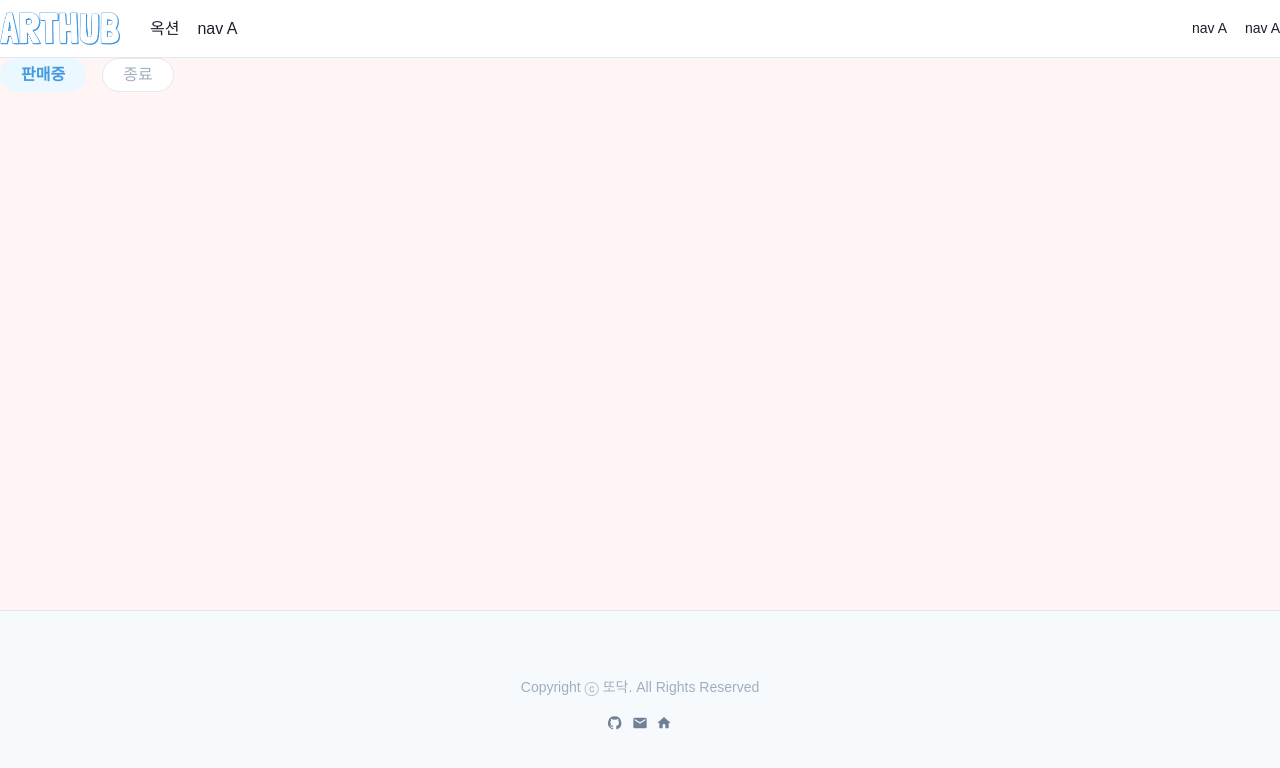
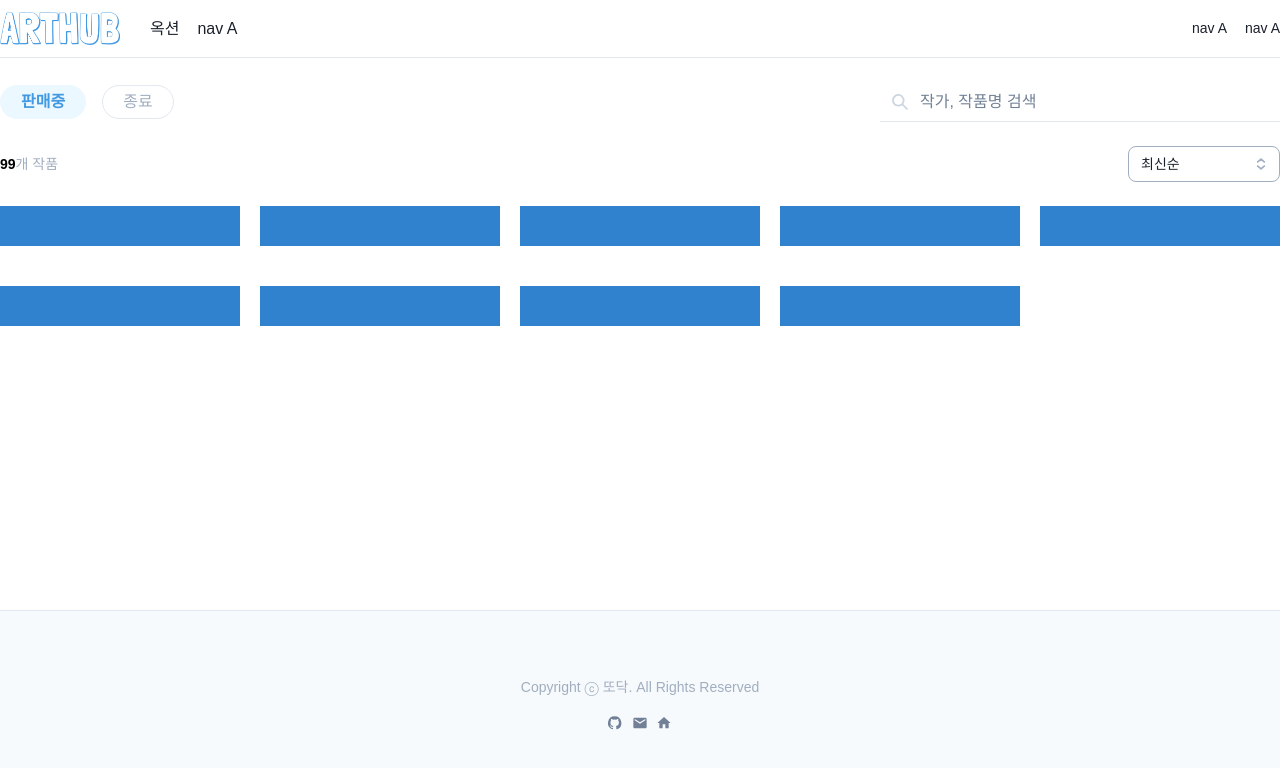
Before and after one commit to jinkook0126/arthub, a Next.js app: page /auction in a window 1280 px wide. Shown: the top 768 px of the page. Built offline with nearby package versions, Linux system fonts and the light colour scheme; a web font is replaced by a local one.

Commit message:
feat: 옥션 목록 페이지 진행 중

```diff
--- /dev/null
+++ b/src/app/auction/_component/AuctionList.tsx
@@ -0,0 +1,35 @@
+import { Box, Flex, Text, Grid, GridItem } from '@chakra-ui/react';
+import OrderButtonList from './OrderButtonList';
+
+function AuctionList() {
+  return (
+    <Box as='section'>
+      <Flex justify='space-between' align='center'>
+        <Text fontSize='0.875rem' color='gray.400'>
+          <Text as='strong' color='black'>
+            99
+          </Text>
+          개 작품
+        </Text>
+        <OrderButtonList />
+      </Flex>
+      <Grid
+        templateColumns={{ base: 'repeat(2, 1fr)', md: 'repeat(3, 1fr)', xl: 'repeat(5, 1fr)' }}
+        rowGap='2.5rem'
+        columnGap='1.25rem'
+        mt='24px'
+      >
+        <GridItem w='100%' h='10' bg='blue.500' />
+        <GridItem w='100%' h='10' bg='blue.500' />
+        <GridItem w='100%' h='10' bg='blue.500' />
+        <GridItem w='100%' h='10' bg='blue.500' />
+        <GridItem w='100%' h='10' bg='blue.500' />
+        <GridItem w='100%' h='10' bg='blue.500' />
+        <GridItem w='100%' h='10' bg='blue.500' />
+        <GridItem w='100%' h='10' bg='blue.500' />
+        <GridItem w='100%' h='10' bg='blue.500' />
+      </Grid>
+    </Box>
+  );
+}
+export default AuctionList;
--- /dev/null
+++ b/src/app/auction/_component/OrderButton.tsx
@@ -0,0 +1,31 @@
+import { Box, Text } from '@chakra-ui/react';
+
+type Props = {
+  label: string;
+  isActive: boolean;
+  callback: () => void;
+};
+function OrderButton({ label, isActive, callback }: Props) {
+  const onClick = () => {
+    callback();
+  };
+  return (
+    <Box
+      as='button'
+      display='block'
+      onClick={onClick}
+      px='0.875rem'
+      py='0.5rem'
+      w='100%'
+      _hover={{ bg: isActive ? 'blue.100' : 'gray.50' }}
+      borderRadius='md'
+      bg={isActive ? 'blue.50' : 'white'}
+      textAlign='left'
+    >
+      <Text color={isActive ? 'blue.400' : 'black'} fontSize='0.875rem'>
+        {label}
+      </Text>
+    </Box>
+  );
+}
+export default OrderButton;
--- /dev/null
+++ b/src/app/auction/_component/OrderButtonList.tsx
@@ -0,0 +1,53 @@
+'use client';
+
+import { Flex, Box, Text, Popover, PopoverBody, PopoverContent, PopoverTrigger, useDisclosure } from '@chakra-ui/react';
+import { UpDownIcon } from '@chakra-ui/icons';
+import { useState } from 'react';
+import OrderButton from './OrderButton';
+
+const ORDER_OPTIONS = ['최신순', '응찰순', '높은 가격 순', '낮은 가격 순'];
+
+function OrderButtonList() {
+  const { isOpen, onClose, onToggle } = useDisclosure();
+  const [order, setOrder] = useState(ORDER_OPTIONS[0]);
+  const onButtonClick = (by: string) => {
+    setOrder(by);
+    onClose();
+  };
+  return (
+    <Popover isOpen={isOpen} onClose={onClose}>
+      <PopoverTrigger>
+        <Flex
+          as='button'
+          onClick={onToggle}
+          borderWidth={1}
+          borderColor='gray.400'
+          borderRadius='8px'
+          w='152px'
+          px='12px'
+          justify='space-between'
+          alignItems='center'
+          height='36px'
+        >
+          <Text fontSize='0.875rem'>{order}</Text>
+          <UpDownIcon w='12px' h='12px' color='gray.400' />
+        </Flex>
+      </PopoverTrigger>
+      <PopoverContent w='152px'>
+        <PopoverBody p={0}>
+          <Box padding='0.25rem'>
+            {ORDER_OPTIONS.map(option => (
+              <OrderButton
+                key={option}
+                callback={() => onButtonClick(option)}
+                isActive={order === option}
+                label={option}
+              />
+            ))}
+          </Box>
+        </PopoverBody>
+      </PopoverContent>
+    </Popover>
+  );
+}
+export default OrderButtonList;
--- a/src/app/auction/_component/SaleStatusTabButton.tsx
+++ b/src/app/auction/_component/SaleStatusTabButton.tsx
@@ -1,7 +1,6 @@
 'use client';
 
 import { Box, Text } from '@chakra-ui/react';
-import { useState } from 'react';
 
 interface Props {
   label: string;
@@ -9,9 +8,7 @@ interface Props {
   isActive: boolean;
 }
 function SaleStatusTabButton({ label, isActive = false, callback }: Props) {
-  const [active, setActive] = useState(isActive);
   const onClick = () => {
-    setActive(!active);
     callback();
   };
   return (
@@ -20,12 +17,17 @@ function SaleStatusTabButton({ label, isActive = false, callback }: Props) {
       cursor='pointer'
       px='1.25rem'
       borderRadius={9999}
-      bg={active ? 'blue.50' : 'white'}
+      bg={isActive ? 'blue.50' : 'white'}
       w='fit-content'
       borderWidth={1}
-      borderColor={active ? 'blue.50' : 'gray.200'}
+      borderColor={isActive ? 'blue.50' : 'gray.200'}
     >
-      <Text fontSize='1rem' fontWeight={active ? 700 : 500} color={active ? 'blue.400' : 'gray.400'} lineHeight='2rem'>
+      <Text
+        fontSize='1rem'
+        fontWeight={isActive ? 700 : 400}
+        color={isActive ? 'blue.400' : 'gray.400'}
+        lineHeight='2rem'
+      >
         {label}
       </Text>
     </Box>
--- /dev/null
+++ b/src/app/auction/_component/SearchFilter.tsx
@@ -0,0 +1,27 @@
+'use client';
+
+import { Flex, Input, InputGroup, InputLeftElement } from '@chakra-ui/react';
+import { SearchIcon } from '@chakra-ui/icons';
+import SaleStatusTabs from './SaleStatusTabs';
+
+function SearchFilter() {
+  return (
+    <Flex
+      as='section'
+      justify='space-between'
+      w='100%'
+      my='1.5rem'
+      flexDir={{ base: 'column', xl: 'row' }}
+      gap={{ base: '12px', xl: 0 }}
+    >
+      <SaleStatusTabs />
+      <InputGroup w={{ base: '100%', xl: '25rem' }}>
+        <InputLeftElement pointerEvents='none'>
+          <SearchIcon color='gray.300' />
+        </InputLeftElement>
+        <Input type='tel' placeholder='작가, 작품명 검색' variant='flushed' />
+      </InputGroup>
+    </Flex>
+  );
+}
+export default SearchFilter;
--- a/src/app/auction/page.tsx
+++ b/src/app/auction/page.tsx
@@ -1,10 +1,12 @@
-import { Box } from '@chakra-ui/react';
-import SaleStatusTabs from './_component/SaleStatusTabs';
+import { Flex } from '@chakra-ui/react';
+import SearchFilter from './_component/SearchFilter';
+import AuctionList from './_component/AuctionList';
 
 export default function Home() {
   return (
-    <Box flexGrow={1} maxW='1280px' bg='red.50' mx='auto' w='100%'>
-      <SaleStatusTabs />
-    </Box>
+    <Flex flexDir='column' flexGrow={1} maxW='1280px' mx='auto' w='100%' px={{ base: '16px', xl: 0 }}>
+      <SearchFilter />
+      <AuctionList />
+    </Flex>
   );
 }
```
Also changed, not shown: src/app/_component/AristList.tsx (+11 -1 lines), src/app/_component/RankingLIst.tsx (+8 -1 lines).
